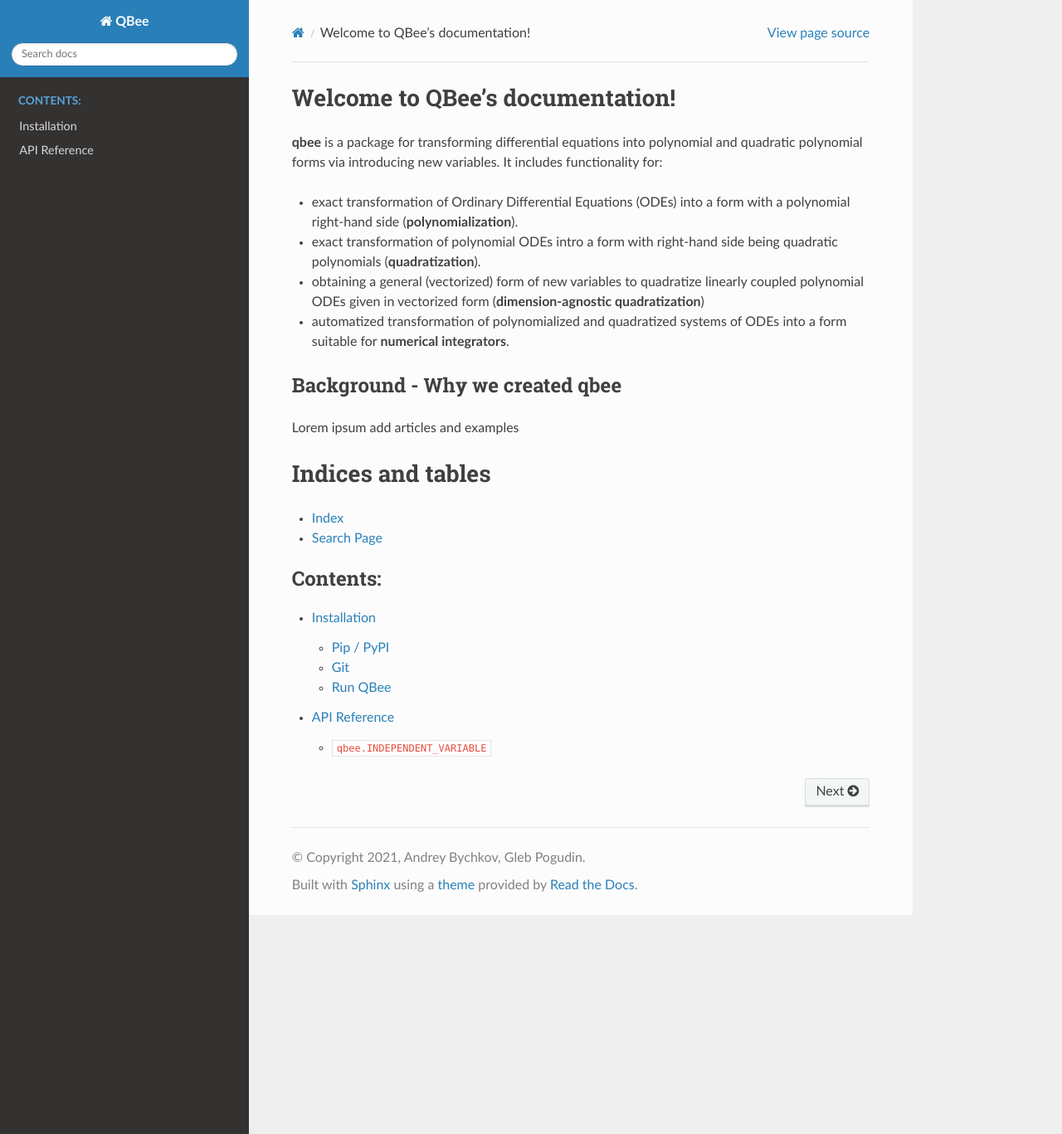
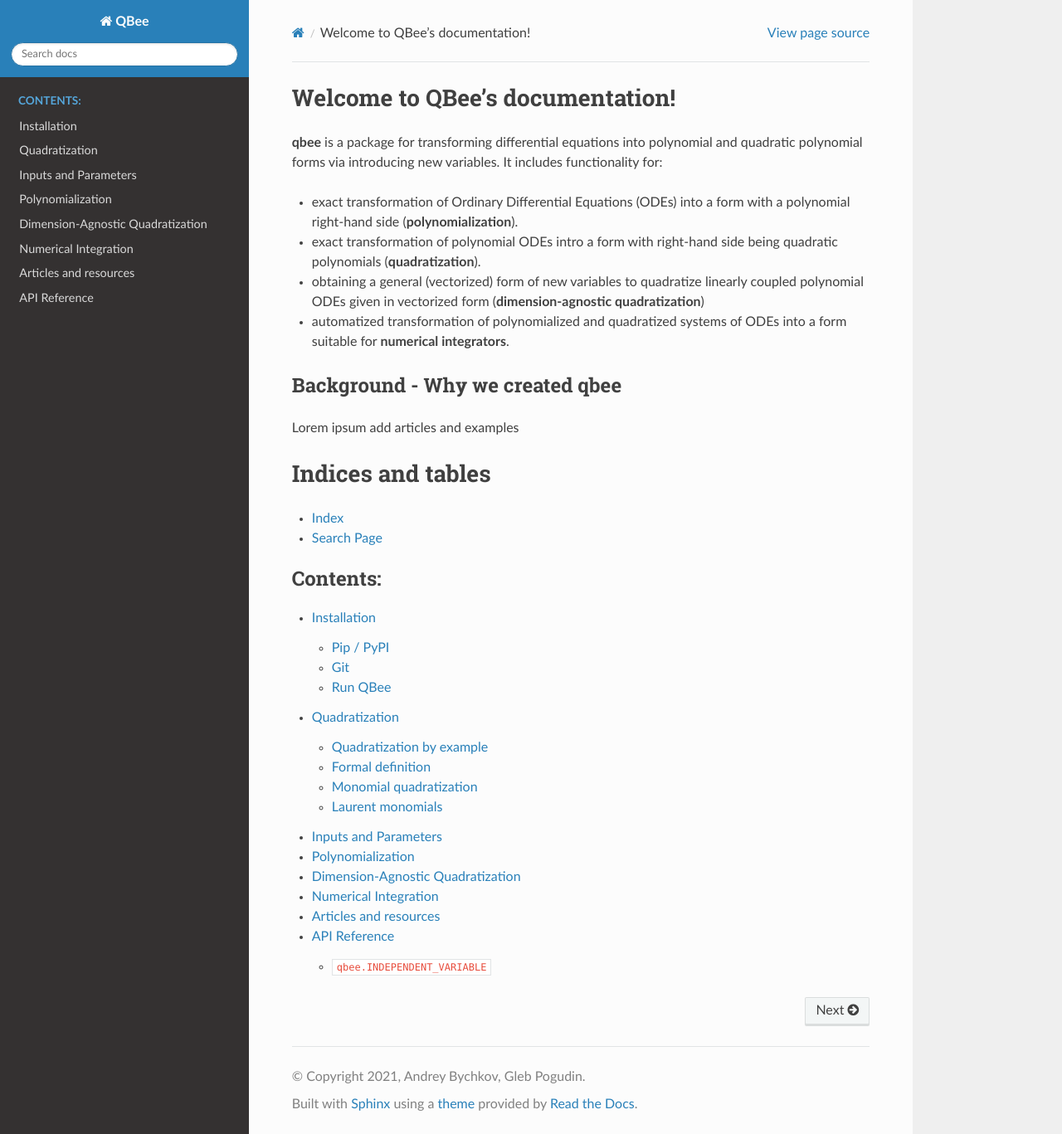
Before and after one commit to AndreyBychkov/QBee, a Sphinx documentation site: the page built from docs/source/index.rst, in a window 1280 px wide and 1367 px high. Shown: the whole window at 83% size. Built offline with Sphinx 7.4.7 and the Read the Docs theme 2.0.0, drawn with Linux system fonts in a browser that asks for light colours; some of the changed lines change nothing that is shown.

Commit message:
Add documentation structure and update Quadratization section

```diff
--- /dev/null
+++ b/docs/source/articles_and_resources.rst
@@ -0,0 +1,4 @@
+Articles and resources
+=======================
+
+Lorem inpus
--- a/docs/source/conf.py
+++ b/docs/source/conf.py
@@ -34,7 +34,8 @@
     "sphinx.ext.autodoc",
     "sphinx.ext.napoleon",
     "sphinx.ext.autosectionlabel",
-    "sphinx.ext.mathjax"
+    "sphinx.ext.mathjax",
+    "sphinx_math_dollar"
 ]
 
 # Add any paths that contain templates here, relative to this directory.
--- /dev/null
+++ b/docs/source/dimension_agnostic.rst
@@ -0,0 +1,4 @@
+Dimension-Agnostic Quadratization
+==================================
+
+Lorem ipsum
--- a/docs/source/index.rst
+++ b/docs/source/index.rst
@@ -31,4 +31,10 @@
    :caption: Contents:
 
    installation
+   quadratization
+   inputs_and_parameters
+   polynomialization
+   dimension_agnostic
+   numerical_integration
+   articles_and_resources
    api
--- /dev/null
+++ b/docs/source/inputs_and_parameters.rst
@@ -0,0 +1,4 @@
+Inputs and Parameters
+======================
+
+Lorem ipsum
--- /dev/null
+++ b/docs/source/numerical_integration.rst
@@ -0,0 +1,4 @@
+Numerical Integration
+======================
+
+Lorem ipsum
--- /dev/null
+++ b/docs/source/polynomialization.rst
@@ -0,0 +1,4 @@
+Polynomialization
+===================
+
+Lorem ipsum
--- /dev/null
+++ b/docs/source/quadratization.rst
@@ -0,0 +1,88 @@
+Quadratization
+================
+
+Quadratization by example
+-------------------------
+
+To better understand quadratization, let's consider the following example. We have a scalar ordinary differential equation (ODE) given by:
+$$
+x' = x^5
+$$
+Then, introduce a new variable $y = x^4$, leading to an ODE with quadratic right-hand side:
+$$
+x' = xy
+$$
+However, this new equation does not provide any additional information.
+To add up, we can differentiate the equation of y.
+This results in a system of ODEs that is equivalent to the original equation:
+$$
+\begin{array}{ll}
+x' = xy \\
+y' = 4x^3 x' = 4x^8 = 4 y^2
+\end{array}
+$$
+
+Moreover, both equations have a quadratic right-hand side.
+We refer to the set $\{y = x^4\}$ as a **quadratization**.
+A formal definition of quadratization will be provided later.
+
+But now, let's use QBee to replicate the example:
+
+.. code-block:: python
+
+    >>> from qbee import *
+    >>> x = functions("x")
+    >>> quadratize([(x, x**5)]).print()  # input follows rule (x, p) => x' = p
+    Introduced variables:
+    w0 = x**4
+
+    x' = w0*x
+    w0' = 4*w0**2
+
+Formal definition
+--------------------
+
+Consider a polynomial system of ODEs
+$$
+\mathbf{\dot x} = \mathbf{p}(\mathbf{x}),
+$$
+where $\mathbf{x} = \mathbf{x}(t) = [x_1(t), \dots, x_N(t)]^T$ and $\mathbf{p}(\mathbf{x}) = [p_1(\mathbf{x}),\dots, p_N(\mathbf{x})]^T$
+with $p_1,\dots, p_N \in \mathbb{C} [\mathbf{x}]$ (are polynomials in $\mathbb{C}$).
+
+Then an $l$-dimensional vector of new variables
+$$
+\mathbf{w} = \mathbf{w}(\mathbf{x}) \quad \in \mathbb{C}[\mathbf{x}]^l
+$$
+is said to be a **quadratization** of the given system if there exist vectors $\mathbf{q}_1(\mathbf{x}, \mathbf{w})$
+and $\mathbf{q}_2(\mathbf{x}, \mathbf{w})$ of dimension $N$ and $l$ respectively, with entries being polynomials
+of total degree at most two (quadratic) such that
+$$
+\dot{\mathbf{x}} = \mathbf{q}_1(\mathbf{x}, \mathbf{w}) \quad and \quad \dot{\mathbf{w}} = \mathbf{q}_2(\mathbf{x}, \mathbf{w}).
+$$
+
+The dimension $l$ of vector $\mathbf{w}$ is called **order of quadratization**.
+A quadratization of the smallest possible order is called an **optimal quadratization**.
+
+In the example above $\mathbf{w} = [x^4],\ l = 1,\ \text{and}\ \mathbf{q}_1 = [w_0 x],\ \mathbf{q}_2 = [4w_0^2]$.
+Since we introduced only one variable, the resulting quadratization is optimal.
+
+
+Monomial quadratization
+------------------------
+
+If all the polynomials $w_1(\mathbf{x}),\dots,w_l(\mathbf{x})$ are
+monomials, the quadratization is called a **monomial quadratization**.
+Accordingly, if a monomial quadratization of a system has the smallest possible order among all
+the monomial quadratizations of the system, it is called an **optimal monomial quadratization**.
+
+The quadratization in the first example is indeed an optimal monomial quadratization.
+
+The importance of monomial quadratizations is that optimal monomial quadratizations
+always exist when there is no :ref:`input functions <Inputs and Parameters>` involved
+and $w_1(\mathbf{x}),\dots,w_l(\mathbf{x})$ are non-negative monomials
+(:ref:`Otherwise <Laurent monomials>`, quadratization may have a smaller order
+but we are not aware of algorithm to find an optimal quadratization in this case).
+
+
+Laurent monomials
+----------------------
```
